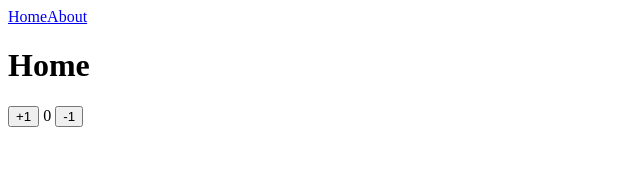
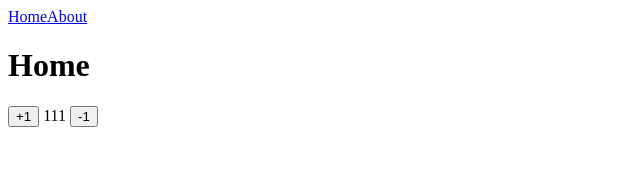
Before and after one commit to js-kingdata/vue3-demo, a Vue app: page / in a window 1280 px wide. Shown: the top 196 px of the page, without its empty margins (0-640 px from the left). Built offline with nearby package versions, Linux system fonts and the light colour scheme.

Commit message:
add interface

```diff
--- a/src/components/Counter.vue
+++ b/src/components/Counter.vue
@@ -1,7 +1,7 @@
 <template>
   <div class="counter">
     <button @click="increment(1)">+1</button>
-    {{ count }}
+    {{ count.value }}
     <button @click="decrement()">-1</button>
   </div>
 
@@ -9,11 +9,13 @@
 
 <script lang="ts">
 import {defineComponent, ref} from "vue";
+import {CounterModel} from "../types/counter";
+
 
 export default defineComponent({
   name: "Counter",
   setup: () => {
-    const count = ref(0)
+    const count = ref<CounterModel>({value: 111, name: 'counter1'})
     const increment = (payload: number = 1) => {
       count.value += payload
     }
--- /dev/null
+++ b/src/types/counter.d.ts
@@ -0,0 +1,4 @@
+export interface CounterModel {
+    value: number,
+    name: string,
+}
```
